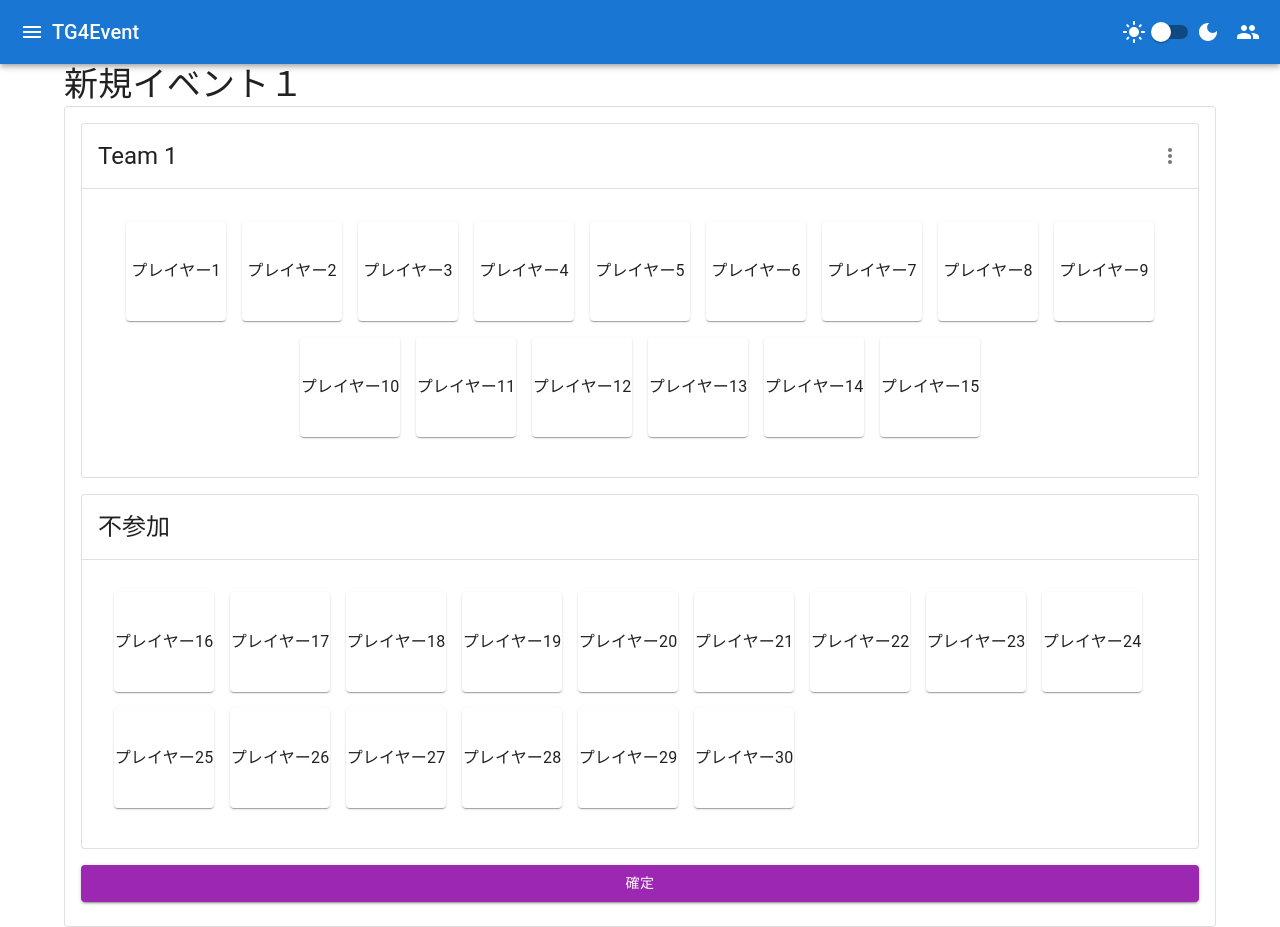
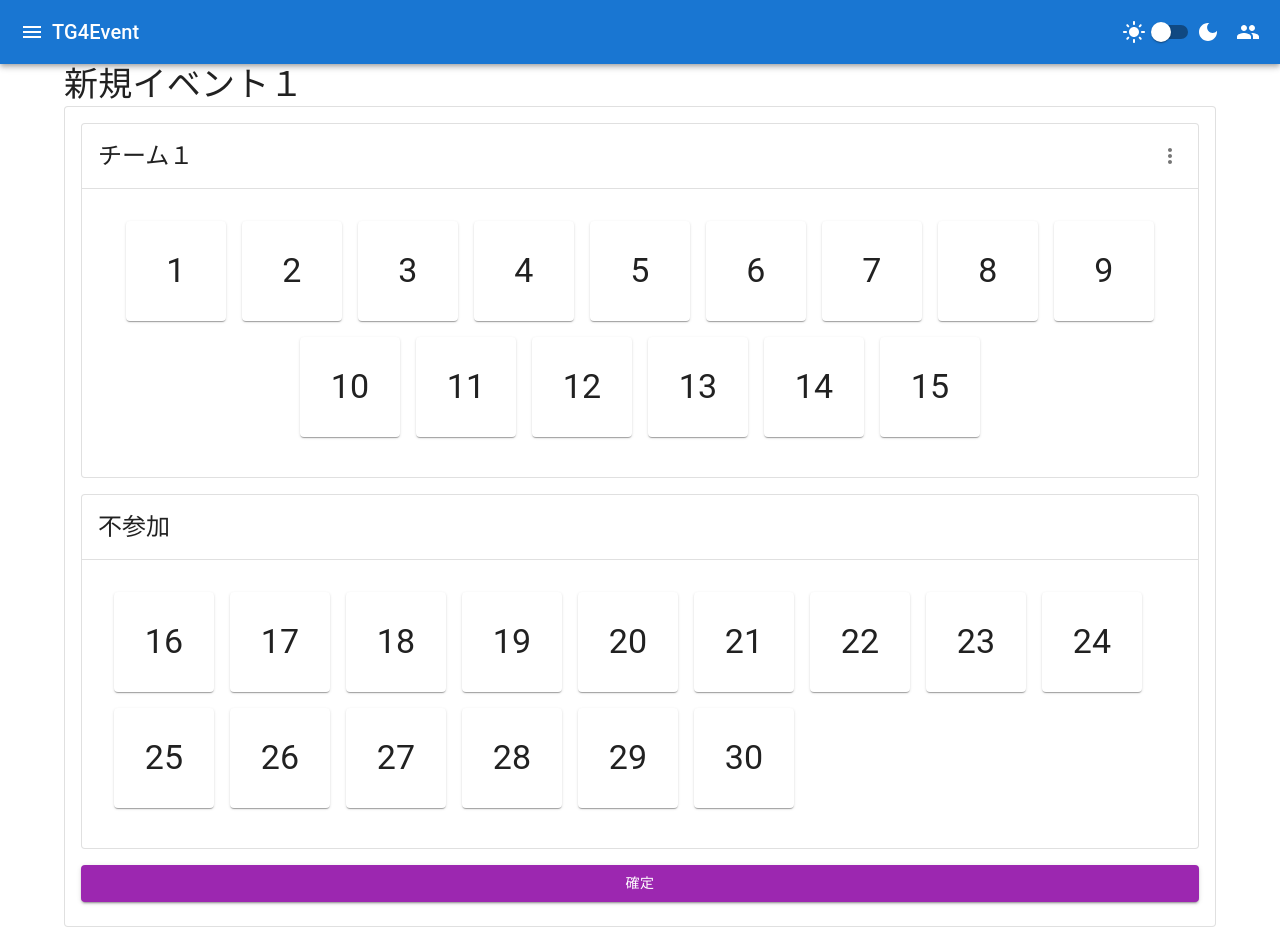
Before and after one commit to molybdenum0330/TG4, a React (Create React App) app: page / in a window 1280 px wide. Built offline with nearby package versions, Linux system fonts and the light colour scheme.

Commit message:
wip: 表示調整

```diff
--- a/src/App.tsx
+++ b/src/App.tsx
@@ -5,7 +5,7 @@ import Content from './Content';
 
 const initialPlayerList: Player[] = Array.from({ length: 30 }, (_, index) => ({
   id: index + 1,
-  name: `プレイヤー${index + 1}`,
+  name: `${index + 1}`,
   playedCount: 0,
 }))
 
--- a/src/components/PlayerCard.tsx
+++ b/src/components/PlayerCard.tsx
@@ -18,8 +18,9 @@ const PlayerCard = ({ player }: { player: Player }) => (
       cursor: 'grabbing', // ドラッグ時のカーソル
     },
   }}>
-    <Typography>{player.name}</Typography>
+    <Typography variant="h4">{player.name}</Typography>
   </Card>
 );
 
+
 export default PlayerCard;
--- a/src/components/TeamCard.tsx
+++ b/src/components/TeamCard.tsx
@@ -71,7 +71,7 @@ const TeamCard = ({team}: {team: Team}) => {
     return (
       <Card variant="outlined" sx={{ display: 'flex', flexDirection: 'column', height: '100%' }}>
         <CardHeader
-          title={`Team ${team.id}`}
+          title={team.name}
           action={
             team.children.length === 1 ? null :
             <>
@@ -116,13 +116,21 @@ const TeamCard = ({team}: {team: Team}) => {
         <Divider />
         <CardContent
           sx={{
+            flex: 1, // CardContentをCard全体に広げる
             display: 'flex', // 子要素を配置するためにflexを使用
             alignItems: 'center', // 子要素を中央に配置
             justifyContent: 'center', // 子要素を中央に配置
           }}
         >
           <DroppablePlayerArea onDrop={addPlayer}>
-            <Stack direction="row" spacing={2} flexWrap="wrap" justifyContent="center" alignItems="center" useFlexGap>
+            <Stack
+              direction="row"
+              spacing={2}
+              flexWrap="wrap"
+              justifyContent="center"
+              alignItems="center"
+              useFlexGap
+            >
               {
                 (team.children as Player[]).map((player: Player) => (
                   <DraggablePlayerCard key={player.id} player={player} dropCallback={removePlayer} />
@@ -161,9 +169,9 @@ const TeamCard = ({team}: {team: Team}) => {
     };
 
     return (
-      <Card>
+      <Card sx={{ display: 'flex', flexDirection: 'column', height: '100%' }}>
         <CardHeader
-          title={`Team ${team.id}`}
+          title={team.name}
           action={
             <>
               <IconButton aria-label="settings" onClick={handleMenuClick}>
@@ -184,7 +192,7 @@ const TeamCard = ({team}: {team: Team}) => {
             </>
           }/>
         <Divider />
-        <CardContent>
+        <CardContent sx={{ flex: 1 }}>
           <Stack direction="row" spacing={5}>
             {
               (team.children as Team[]).map((subTeam: Team) => (
```
